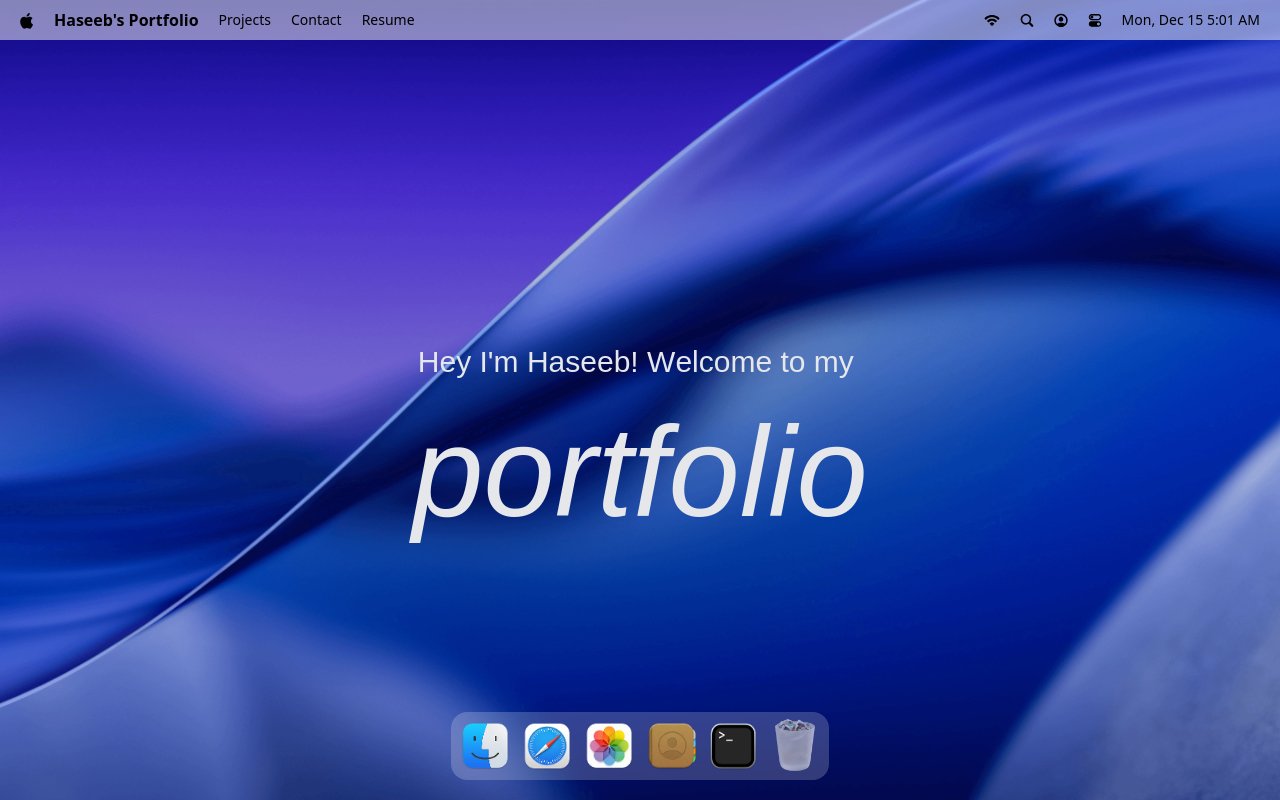
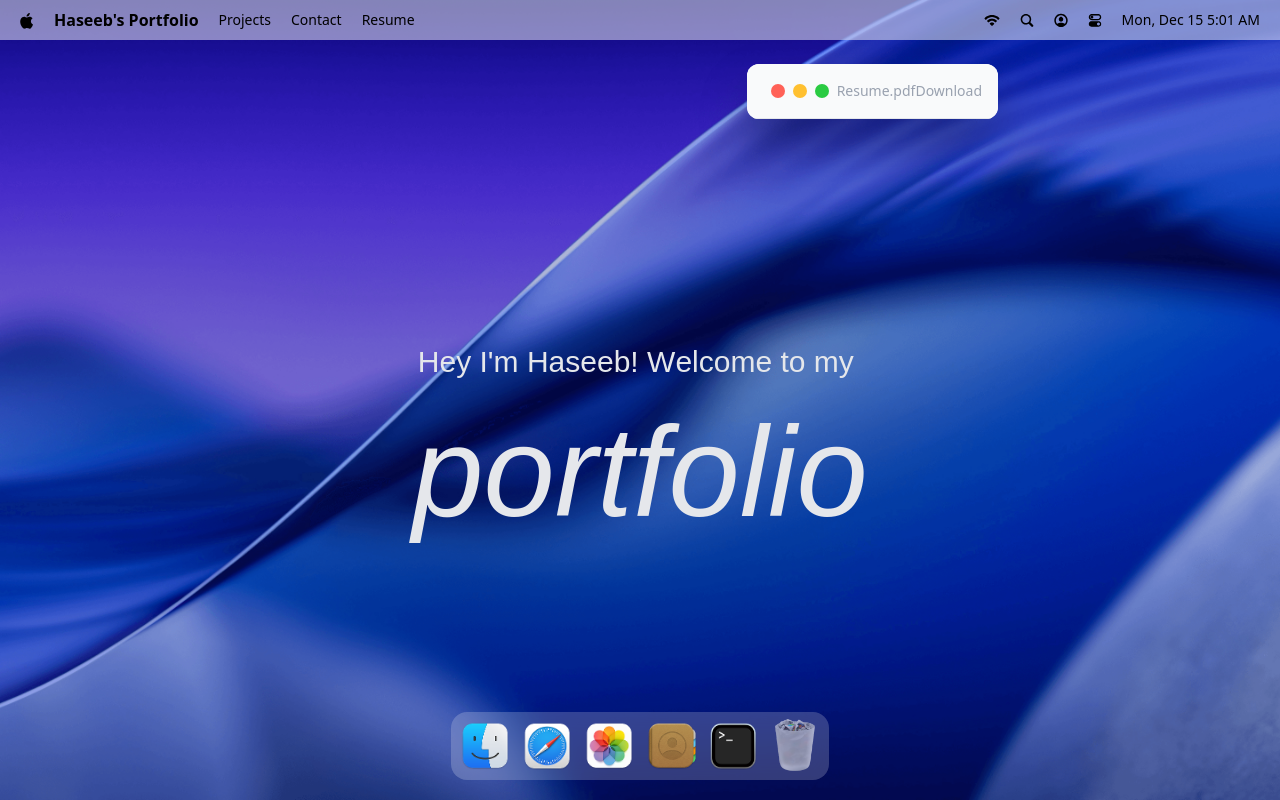
Before and after one commit to haseebjaved4212/My-MacOs-Portfolio, a React (Vite) app: page / in a window 1280 px wide. Both pictures are taken after a click on the item "Resume". Built offline with nearby package versions, Linux system fonts and the light colour scheme; a web font is replaced by a local one.

Commit message:
feat: add Resume window component and integrate it into the application.

```diff
--- a/src/App.jsx
+++ b/src/App.jsx
@@ -1,7 +1,7 @@
 import { Navbar, Welcome, Dock } from '#components';
 import gsap from 'gsap';
 import { Draggable } from 'gsap/Draggable';
-import { Terminal , Safari } from './windows';
+import { Terminal , Safari, Resume } from './windows';
 
 
 
@@ -19,6 +19,7 @@ const App = () => {
 
       <Terminal />
       <Safari />
+      <Resume />
     </main>
   )
 }
--- a/src/windows/Resume.jsx
+++ b/src/windows/Resume.jsx
@@ -1,9 +1,19 @@
-import React from 'react'
-
+import { WindowControls } from '#components/index.js'
+import WindowWrapper from '#hoc/WindowWrapper'
 const Resume = () => {
   return (
-    <div>Resume</div>
+   <>
+   <div id='wondow-header' className='flex items-center justify-between px-4 py-3 rounded-t-lg bg-gray-50 border-b border-gray-200 select-none text-sm text-gray-400'>
+
+    <WindowControls  target="resume"/>
+    <h2>Resume.pdf</h2>
+    <a href="files/My_Resume.pdf" download="My_Resume.pdf">Download</a>
+
+
+   </div>
+   </>
   )
 }
 
-export default Resume
+const ResumeWindow = WindowWrapper(Resume, "resume");
+export default ResumeWindow
```
